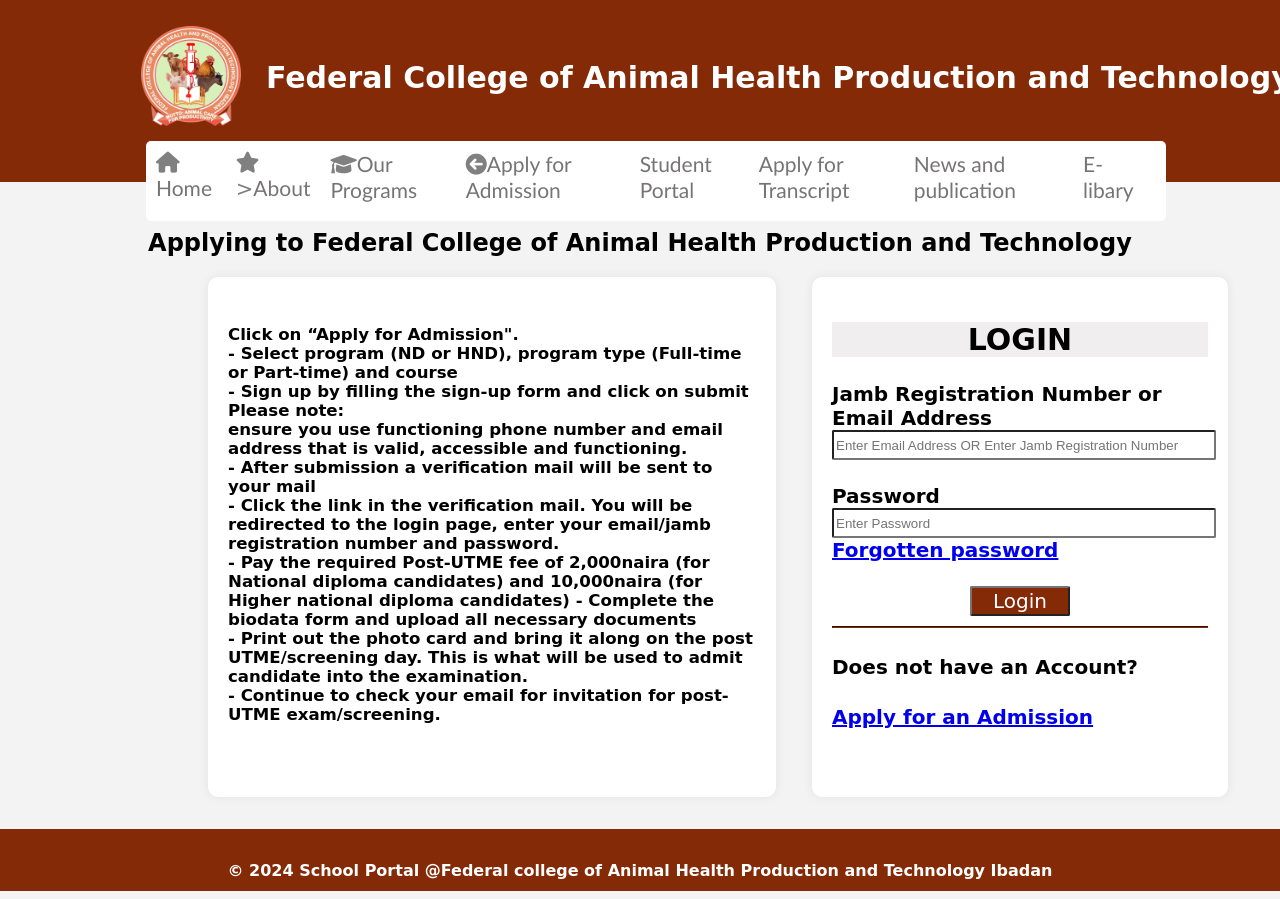
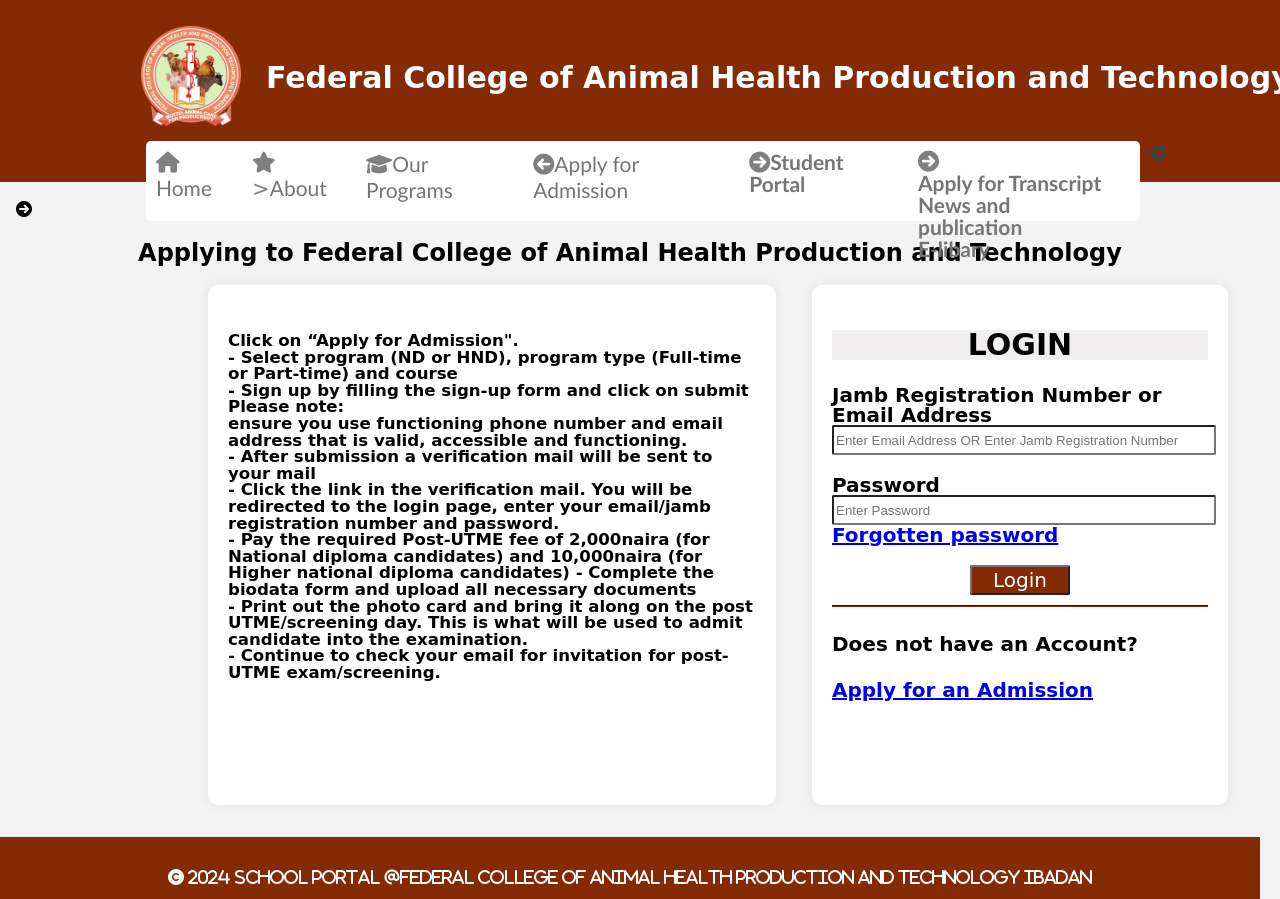
Before and after one commit to Theophilus2007/Project, a plain HTML site: page SIWES24/index.html in a window 1280 px wide. Drawn offline with Linux system fonts and the light colour scheme; a script that the page names is missing.

Commit message:
Update index.html

```diff
--- a/SIWES24/index.html
+++ b/SIWES24/index.html
@@ -19,7 +19,7 @@
     <li><i class="fas fa-star"></i>><a href="#about">About</a></li>
     <li><i class="fas fa-graduation-cap"></i><a href="#Our Programs">Our Programs</a></li>
   <li><i class="fas fa-arrow-circle-left"></i><a href="#Apply for Admission">Apply for Admission</a></li>
-    <li><a href="#Student Portal">Student Portal</a></li>
+<li><i class="fas fa-arrow-circle-right"><a href="#Student Portal">Student Portal</a></li>
     <li><a href="#Apply for Transcript">Apply for Transcript</a></li>
     <li><a href="#News and publication">News and publication</a></li>
     <li><a href="#E-libary">E-libary</a></li>
```
